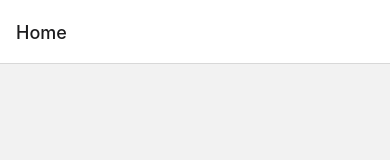
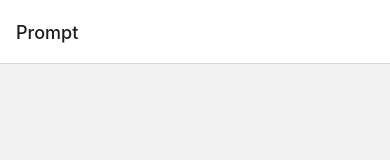
Before and after one commit to sohamsal/measured-golf, a React Native app: screen / in a window 390 px wide. Shown: the top 160 px of the page. Built offline with nearby package versions, Linux system fonts and the light colour scheme.

Commit message:
reorganized screens to match Manav's folder structure

```diff
--- a/App.js
+++ b/App.js
@@ -3,9 +3,9 @@ import { NavigationContainer } from '@react-navigation/native';
 import { createStackNavigator } from '@react-navigation/stack';
 import { StatusBar } from 'expo-status-bar';
 import { StyleSheet, Text, View } from 'react-native';
-import HomeScreen from './AccountScreens/HomeScreen';
-import LoginScreen from './AccountScreens/LoginScreen';
-import SignUpScreen from './AccountScreens/SignUpScreen';
+import PromptScreen from './screens/PromptScreen';
+import LoginScreen from './screens/LoginScreen';
+import SignUpScreen from './screens/SignUpScreen';
 
 const Stack = createStackNavigator();
 
@@ -13,7 +13,7 @@ export default function App() {
   return (
       <NavigationContainer>
         <Stack.Navigator>
-          <Stack.Screen name="Home" component={HomeScreen} />
+          <Stack.Screen name="Prompt" component={PromptScreen} />
           <Stack.Screen name="SignUp" component={SignUpScreen} />
           <Stack.Screen name="Login" component={LoginScreen} />
         </Stack.Navigator>
--- a/AccountScreens/SignUpScreen.js
+++ b/screens/LoginScreen.js
@@ -1,12 +1,12 @@
 import React from 'react';
 import { View, Text, StyleSheet } from 'react-native';
-import SignUpForm from './SignUpForm'; // Import the SignUpForm component
+import LoginForm from './forms/LoginForm'; // Import the LoginForm component
 
-const SignUpScreen = () => {
+const LoginScreen = () => {
   return (
     <View style={styles.container}>
-      <Text style={styles.title}>Create an Account</Text>
-      <SignUpForm />
+      <Text style={styles.title}>Login</Text>
+      <LoginForm />
     </View>
   );
 };
@@ -25,4 +25,4 @@ const styles = StyleSheet.create({
   },
 });
 
-export default SignUpScreen;
+export default LoginScreen;
--- a/AccountScreens/HomeScreen.js
+++ b/screens/PromptScreen.js
@@ -1,7 +1,7 @@
 import React from 'react';
 import { View, Button, StyleSheet } from 'react-native';
 
-const HomeScreen = ({ navigation }) => {
+const PromptScreen = ({ navigation }) => {
   return (
     <View style={styles.container}>
       <Button
@@ -33,4 +33,4 @@ const styles = StyleSheet.create({
   },
 });
 
-export default HomeScreen;
+export default PromptScreen;
--- a/AccountScreens/LoginScreen.js
+++ b/screens/SignUpScreen.js
@@ -1,12 +1,12 @@
 import React from 'react';
 import { View, Text, StyleSheet } from 'react-native';
-import LoginForm from './LoginForm'; // Import the LoginForm component
+import SignUpForm from './forms/SignUpForm'; // Import the SignUpForm component
 
-const LoginScreen = () => {
+const SignUpScreen = () => {
   return (
     <View style={styles.container}>
-      <Text style={styles.title}>Login</Text>
-      <LoginForm />
+      <Text style={styles.title}>Create an Account</Text>
+      <SignUpForm />
     </View>
   );
 };
@@ -25,4 +25,4 @@ const styles = StyleSheet.create({
   },
 });
 
-export default LoginScreen;
+export default SignUpScreen;
```
Also changed, not shown: screens/forms/LoginForm.js (renamed from AccountScreens/LoginForm.js), screens/forms/SignUpForm.js (renamed from AccountScreens/SignUpForm.js).
